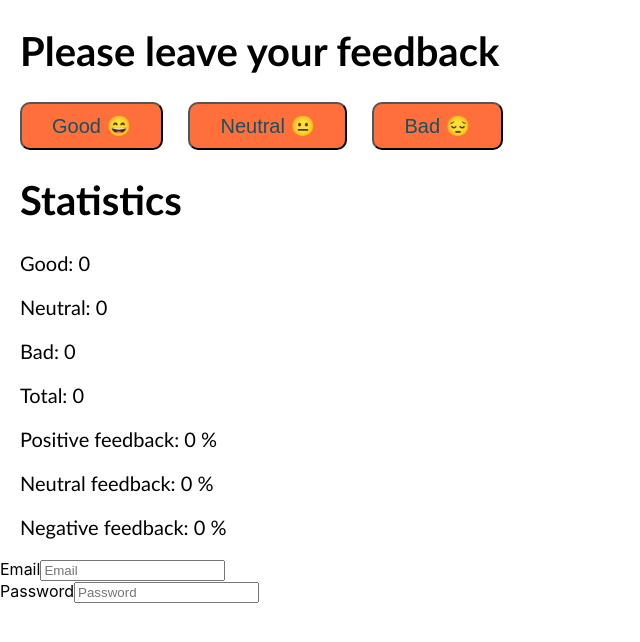
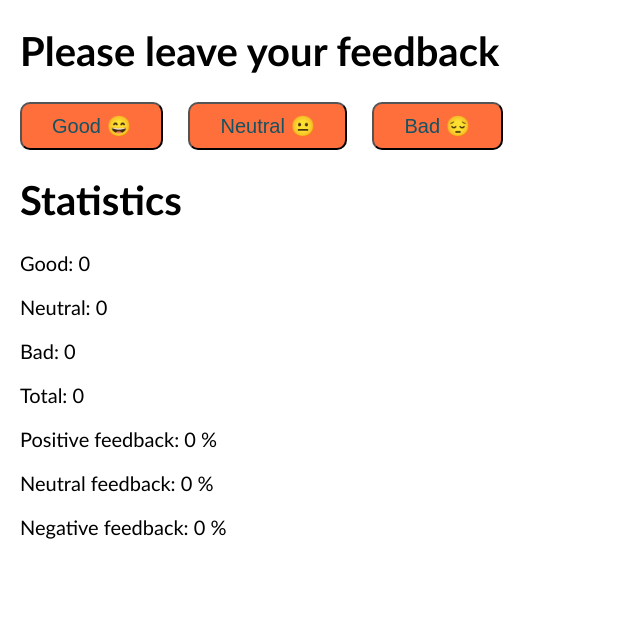
Before and after one commit to angieborolyuk57/goit-react-hw-04-feedback, a React (Create React App) app: page / in a window 1280 px wide. Shown: the top 642 px of the page, without its empty margins (0-640 px from the left). Built offline with nearby package versions, Linux system fonts and the light colour scheme.

Commit message:
removed extra component

```diff
--- a/src/components/App.jsx
+++ b/src/components/App.jsx
@@ -1,5 +1,4 @@
 import Feedback from "./Feedback";
-import Form from './Form';
 
 export const App = () => {
 
@@ -7,7 +6,6 @@ export const App = () => {
   return (
     <>
     <Feedback/>
-    <Form/>
     </>
   );
 };
--- a/src/components/Form.jsx
+++ /dev/null
@@ -1,60 +0,0 @@
-import React, {Component} from 'react'
-
-class Form extends Component {
-    state={
-        email: ' ',
-        password: ' ',
-
-        }
-    handleChange = ({ target: {value, name} }) => {
-        console.log('value: >>', value)
-        if(value === 'a') return
-        this.setState({
-            [name]:value,
-        })
-        /*
-        else if([name]==='password')
-         this.setState({
-            password:value,
-        })  */
-
-    }
-    render(){
-        console.log('this.state: >>', this.state);
-
-    return (
-
-              <form>
-                <div className="form-row">
-                  <div className="form-group col-md-6">
-                    <label htmlFor="inputEmail4">Email</label>
-                    <input
-                    name='email'
-                    type="email"
-                    className="form-control"
-                    id="inputEmail4"
-                    placeholder="Email"
-                    value={this.state.value}
-                    onChange={this.handleChange}
-                    />
-                  </div>
-                  <div className="form-group col-md-6">
-                    <label htmlFor="inputPassword4">Password</label>
-                    <input
-                    name='password'
-                    type="password"
-                     className="form-control"
-                      id="inputPassword4"
-                      value={this.state.value1}
-                      onChange={this.handleChange}
-                       placeholder="Password"
-                        />
-                  </div>
-                </div>
-                  </form>
-
-    )
-    }
-  }
-
-export default Form;
```
